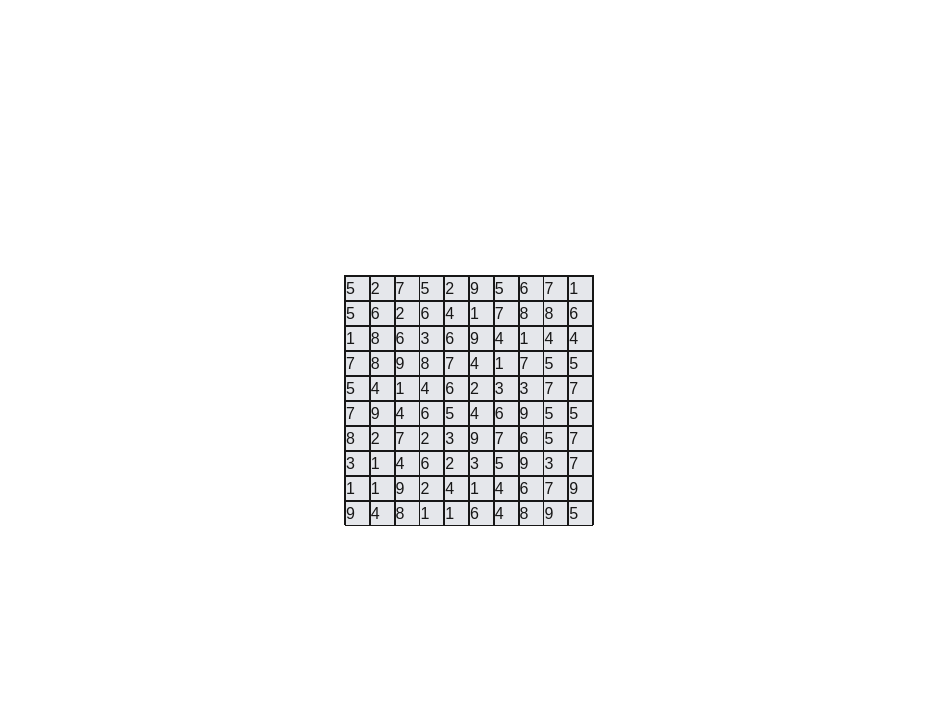
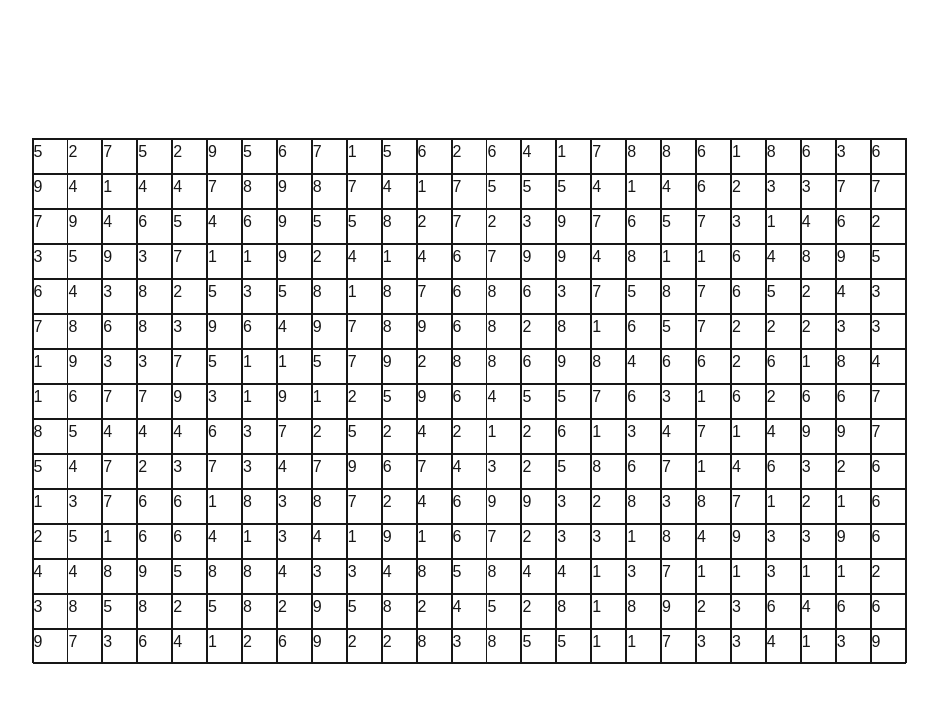
Before and after one commit to Sanghawk/fruitbox-practice, a Next.js app: page / in a window 1280 px wide. Shown: the top 702 px of the page, without its empty margins (171-1109 px from the left). Built offline with nearby package versions, Linux system fonts and the light colour scheme.

Commit message:
allows dynamically set board size

```diff
--- a/app/page.tsx
+++ b/app/page.tsx
@@ -1,13 +1,14 @@
 import { GameProvider } from "@/providers/GameProvider";
 import FruitBox from "@/components/FruitBox";
 
-const DIM_ROW = 10;
-const DIM_COL = 10;
+const DIM_ROW = 15;
+const DIM_COL = 25;
+const CELL_SIZE = 35;
 
 export default function Home() {
   return (
     <div>
-      <GameProvider col={DIM_COL} row={DIM_ROW}>
+      <GameProvider col={DIM_COL} row={DIM_ROW} cellSize={CELL_SIZE}>
         <FruitBox />
       </GameProvider>
     </div>
--- a/components/FruitBox/FruitBox.tsx
+++ b/components/FruitBox/FruitBox.tsx
@@ -13,6 +13,9 @@ export default function FruitBox() {
     handlePointerMove,
     handlePointerUp,
     handlePointerLeave,
+    col,
+    row,
+    cellSize,
   } = useGameContext();
 
   return (
@@ -23,10 +26,19 @@ export default function FruitBox() {
         onPointerMove={handlePointerMove}
         onPointerDown={handlePointerDown}
         onPointerUp={handlePointerUp}
-        className="relative w-[250px] h-[250px] border-1 select-none"
+        className="relative border-1 select-none"
+        style={{
+          width: `${col * cellSize}px`,
+          height: `${row * cellSize}px`,
+        }}
       >
-        {/* 10 by 10 cells */}
-        <div className="grid grid-rows-10 grid-cols-10">
+        <div
+          className="grid"
+          style={{
+            gridTemplateRows: `repeat(${row}, minmax(0, 1fr))`,
+            gridTemplateColumns: `repeat(${col}, minmax(0, 1fr))`,
+          }}
+        >
           {fruits.map((fruit) => (
             <FruitCell
               key={fruit.id}
--- a/components/FruitBox/FruitCell.tsx
+++ b/components/FruitBox/FruitCell.tsx
@@ -1,5 +1,5 @@
 "use client";
-import { Fruit } from "@/providers/GameProvider";
+import { Fruit, useGameContext } from "@/providers/GameProvider";
 export default function FruitCell({
   selected,
   fruit,
@@ -7,14 +7,20 @@ export default function FruitCell({
   selected: boolean;
   fruit: Fruit;
 }) {
-  if (fruit.consumed) return <div className="w-[25px] h-[25px] bg-gray-200" />;
+  const { cellSize } = useGameContext();
+  if (fruit.consumed)
+    return (
+      <div
+        className="border-1"
+        style={{ width: `${cellSize}px`, height: `${cellSize}px` }}
+      />
+    );
   return (
     <div
       id={fruit.id}
       data-selectable="true"
-      className={`w-[25px] h-[25px] border-1 ${
-        selected ? "bg-blue-500 text-white" : "bg-gray-200"
-      }`}
+      className={`border-1 ${selected && "bg-blue-500 text-white"}`}
+      style={{ width: `${cellSize}px`, height: `${cellSize}px` }}
     >
       {fruit.value}
     </div>
--- a/providers/GameProvider/GameContext.tsx
+++ b/providers/GameProvider/GameContext.tsx
@@ -34,6 +34,9 @@ interface GameState {
   userSelectBoxOrigin: Point | null;
   userSelectBoxRect: Rect | null;
   userSelectedFruits: Set<FruitId>;
+  row: number;
+  col: number;
+  cellSize: number;
 }
 
 // Extend the state interface to include actions
@@ -54,6 +57,9 @@ const initialState: Omit<GameState, "gameContainerRef"> = {
   userSelectBoxOrigin: null,
   userSelectBoxRect: null,
   userSelectedFruits: new Set(),
+  row: 0,
+  col: 0,
+  cellSize: 0,
 };
 
 type GameAction =
@@ -111,14 +117,19 @@ export function GameProvider({
   children,
   col,
   row,
+  cellSize,
 }: {
   children: ReactNode;
   col: number;
   row: number;
+  cellSize: number;
 }) {
   const gameContainerRef = useRef<HTMLDivElement>(null);
   const [state, dispatch] = useReducer(gameReducer, {
     ...initialState,
+    row,
+    col,
+    cellSize,
     gameContainerRef,
   });
 
```
